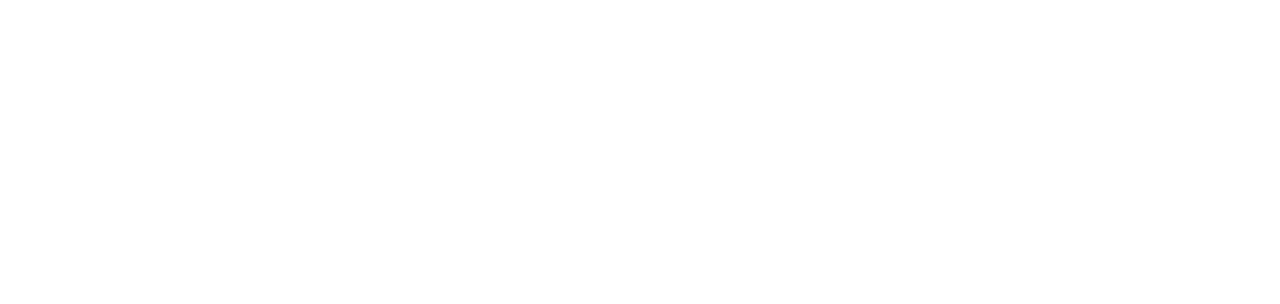
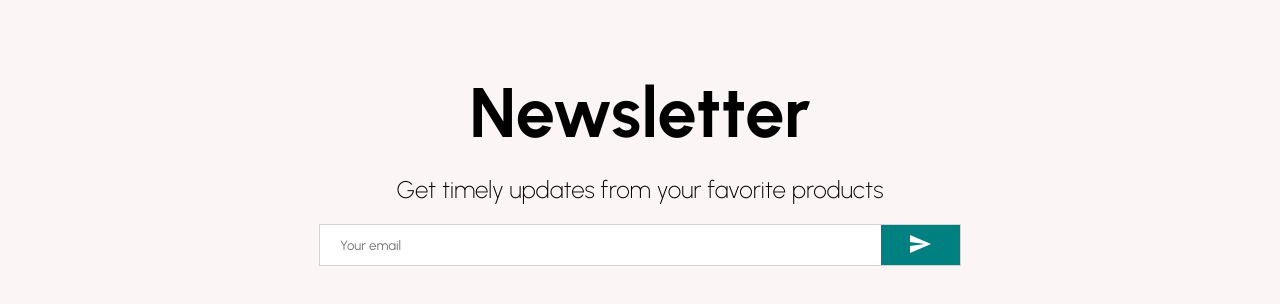
Before and after one commit to josumung999/e-commerce-frontend, a React (Create React App) app: page / in a window 1280 px wide. Shown: the part 2238-2542 px from the top of the page. Before the commit the page ends 2166 px from the top, so only its background shows below. Built offline with nearby package versions, Linux system fonts and the light colour scheme.

Commit message:
Worked on the newsletter component UI

```diff
--- /dev/null
+++ b/src/components/Newsletter.jsx
@@ -0,0 +1,60 @@
+import { Send } from '@material-ui/icons';
+import styled from 'styled-components';
+
+const Container = styled.div`
+  height: 60vh;
+  background-color: #fcf5f5;
+  display: flex;
+  align-items: center;
+  justify-content: center;
+  flex-direction: column;
+`
+
+const Title = styled.h1`
+  font-size: 70px;
+  margin-bottom: 20px;
+`
+
+const Description = styled.div`
+  font-size: 24px;
+  font-weight: 300;
+  margin-bottom: 20px;
+`
+
+const InputContainer = styled.div`
+  width: 50%;
+  height: 40px;
+  display: flex;
+  justify-content: space-between;
+  border: 1px solid lightgray;
+`
+
+const Input = styled.input`
+  border: none;
+  flex: 8;
+  padding-left: 20px;
+`
+
+const Button = styled.button`
+  border: none;
+  flex: 1;
+  background-color: teal;
+  color: white;
+`
+
+const Newsletter = () => {
+    return (
+      <Container>
+        <Title>Newsletter</Title>
+        <Description>Get timely updates from your favorite products</Description>
+        <InputContainer>
+          <Input placeholder="Your email" />
+          <Button>
+            <Send />
+          </Button>
+        </InputContainer>
+      </Container>
+    )
+}
+
+export default Newsletter
--- a/src/pages/Home.jsx
+++ b/src/pages/Home.jsx
@@ -1,6 +1,7 @@
 import Announcement from '../components/Announcement'
 import Categories from '../components/Categories'
 import Navbar from '../components/Navbar'
+import Newsletter from '../components/Newsletter'
 import Products from '../components/Products'
 import Slider from '../components/Slider'
 
@@ -12,6 +13,7 @@ const Home = () => {
             <Slider />
             <Categories />
             <Products />
+            <Newsletter />
         </div>
     )
 }
```
